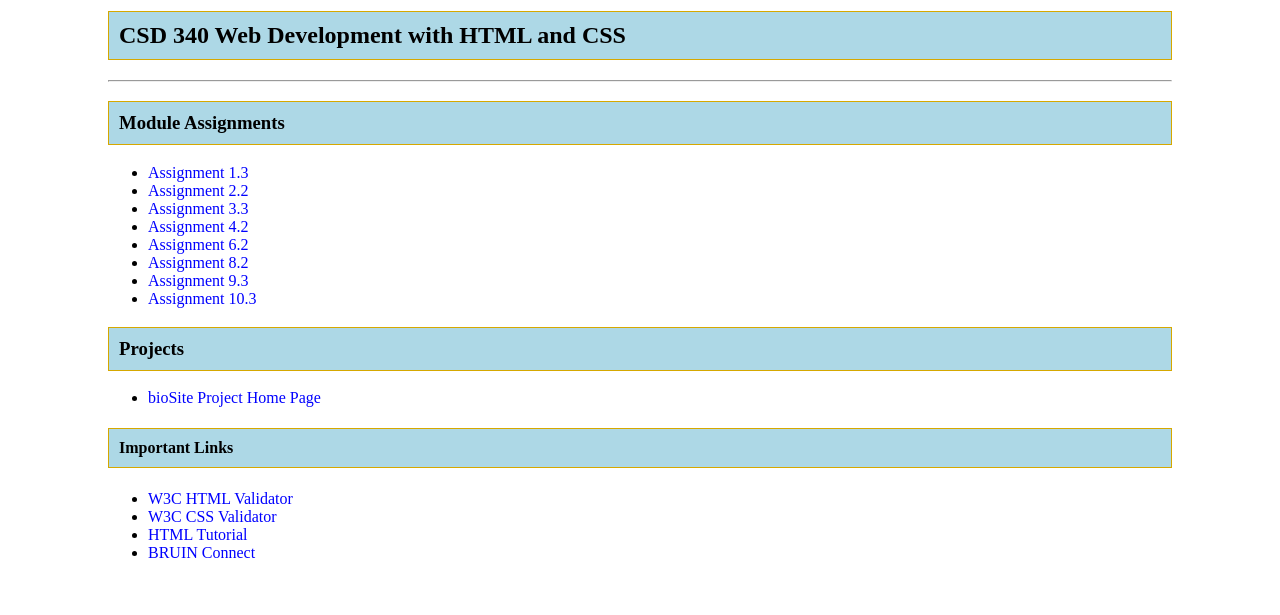
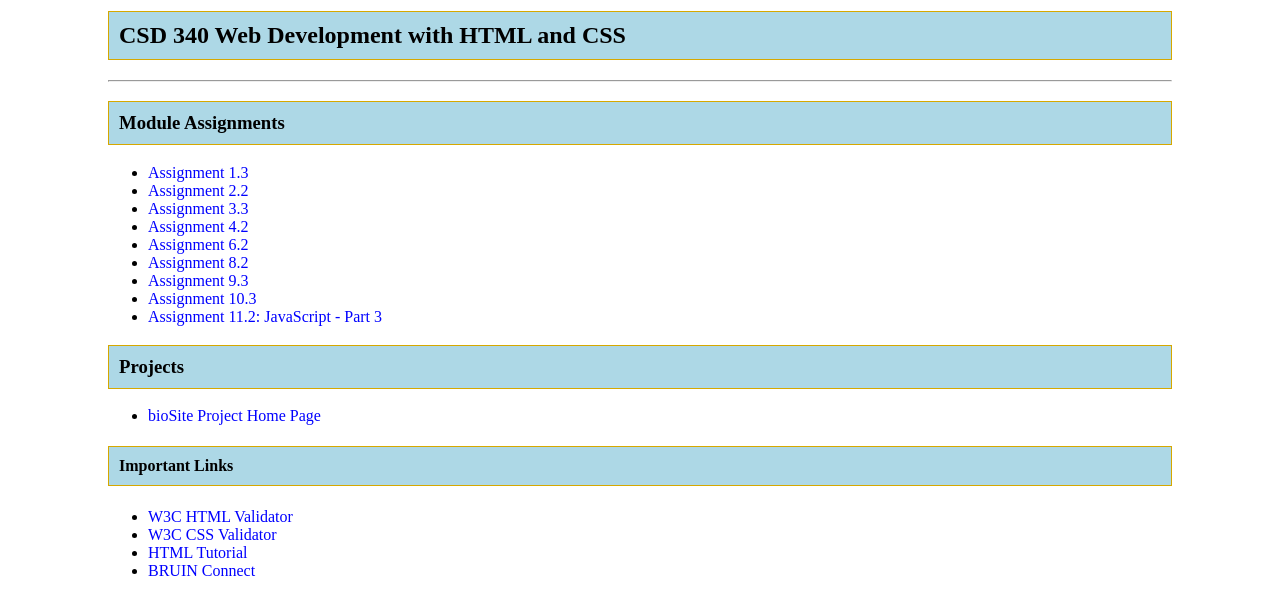
Before and after one commit to Ean1115/csd-340, a plain HTML site: page index.html in a window 1280 px wide. Shown: the part 119-734 px from the top of the page. Drawn offline with Linux system fonts and the light colour scheme.

Commit message:
Update index.html

```diff
--- a/index.html
+++ b/index.html
@@ -21,6 +21,7 @@
             <li><a href="https://ean1115.github.io/csd-340/module%208/Assignment8_2.html">Assignment 8.2</a></li>
               <li><a href="https://ean1115.github.io/csd-340/module%209/Masoner%20Mod9_3.html">Assignment 9.3</a></li>
              <li><a href="https://ean1115.github.io/csd-340/module 10/Masoner_MOD10_3.html">Assignment 10.3</a></li>
+            <li><a href="https://ean1115.github.io/csd-340/module-11/Masoner_Mod11_2.html">Assignment 11.2: JavaScript - Part 3</a></li>
         </ul>
         <h3>Projects</h3>
         <ul>
```
